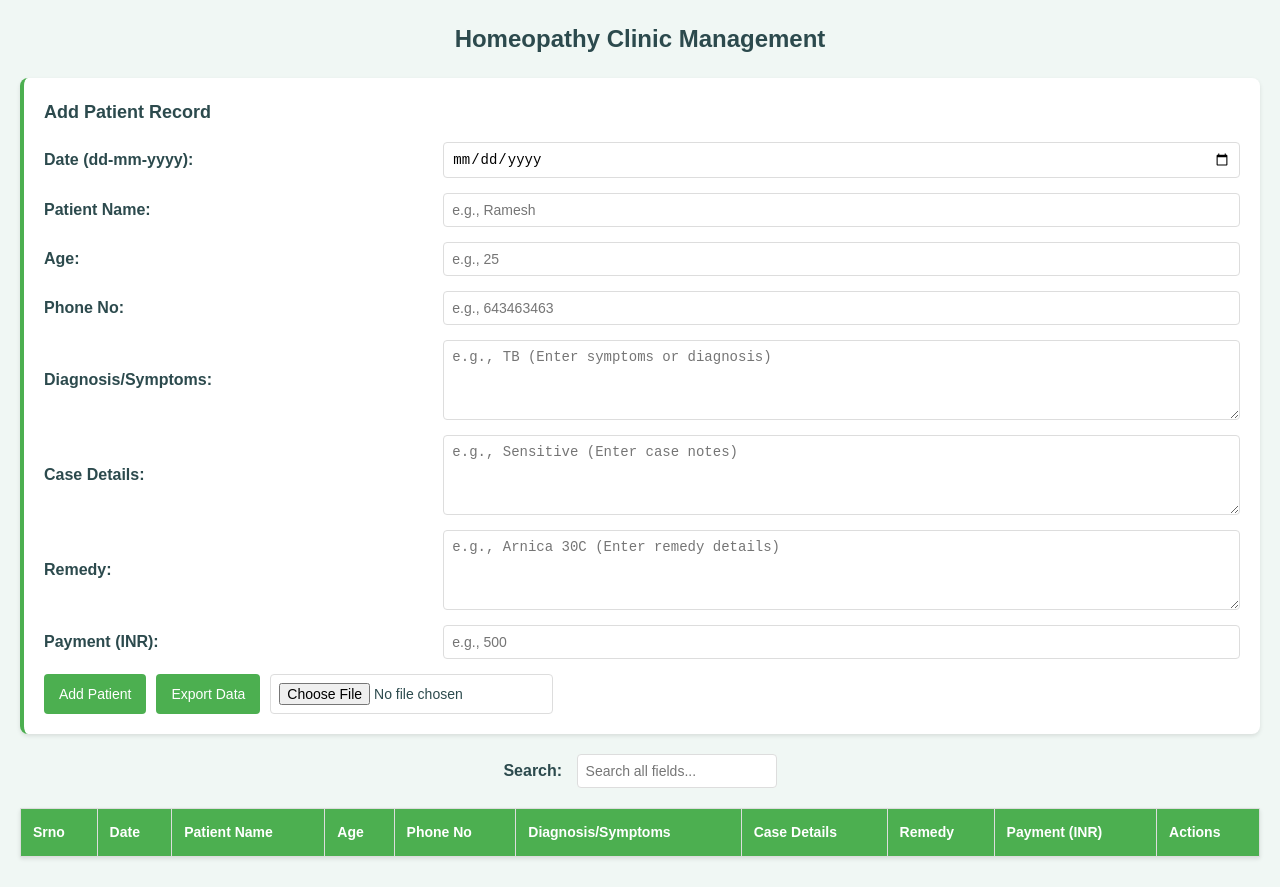
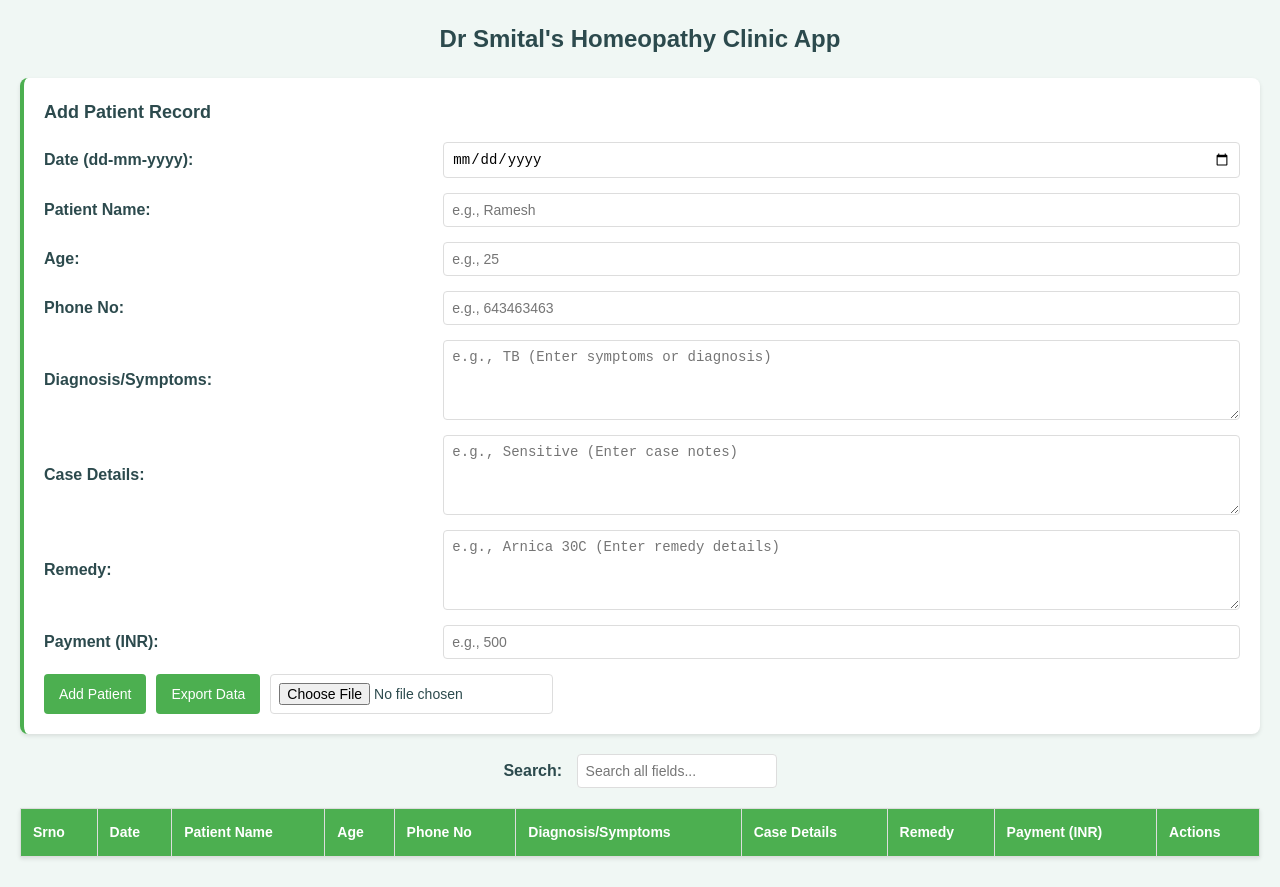
Before and after one commit to anish610/clinic-crud, a plain HTML site: page index.html in a window 1280 px wide. Drawn offline with Linux system fonts and the light colour scheme.

Commit message:
Adding new

```diff
--- a/index.html
+++ b/index.html
@@ -2,11 +2,11 @@
 <html lang="en">
 <head>
   <meta charset="UTF-8">
-  <title>Homeopathy Clinic Management</title>
+  <title>Dr Smital's Homeopathy Clinic App</title>
   <link rel="stylesheet" href="style.css">
 </head>
 <body>
-  <h1>Homeopathy Clinic Management</h1>
+  <h1>Dr Smital's Homeopathy Clinic App</h1>
 
   <!-- Add Client Form -->
   <div class="form-container">
```
